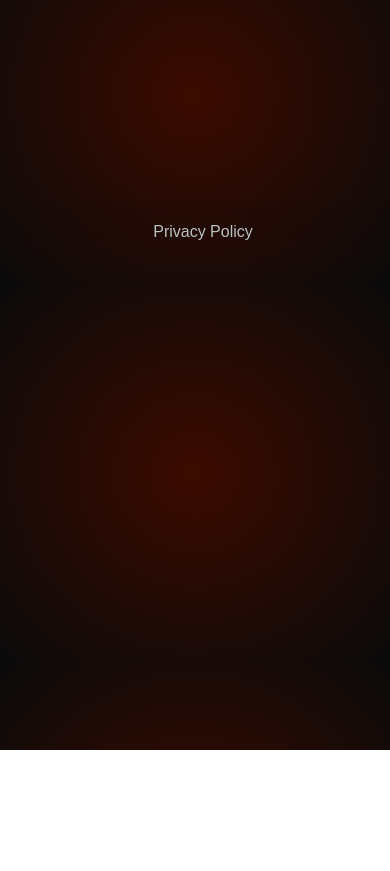
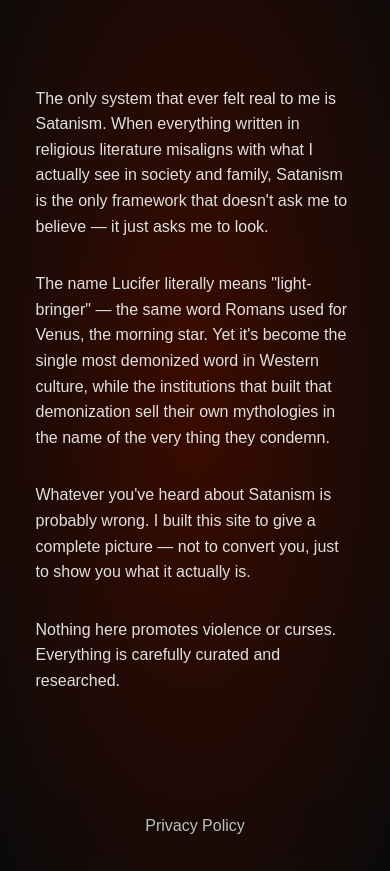
Before and after one commit to habitant5830/Asmodeus, a plain HTML site: page about.html in a window 390 px wide. Shown: the part 94-965 px from the top of the page. Before the commit the page ends 844 px from the top, so only its background shows below. Drawn offline with Linux system fonts and the light colour scheme.

Commit message:
fixed styling..

```diff
--- a/about.html
+++ b/about.html
@@ -18,7 +18,33 @@
         <a class="active" href="about.html">About</a>
       </nav>
     </header>
-    <main></main>
+    <main>
+      <p>
+        The only system that ever felt real to me is Satanism. When everything
+        written in religious literature misaligns with what I actually see in
+        society and family, Satanism is the only framework that doesn't ask me
+        to believe — it just asks me to look.
+      </p>
+
+      <p>
+        The name Lucifer literally means "light-bringer" — the same word Romans
+        used for Venus, the morning star. Yet it's become the single most
+        demonized word in Western culture, while the institutions that built
+        that demonization sell their own mythologies in the name of the very
+        thing they condemn.
+      </p>
+
+      <p>
+        Whatever you've heard about Satanism is probably wrong. I built this
+        site to give a complete picture — not to convert you, just to show you
+        what it actually is.
+      </p>
+
+      <p>
+        Nothing here promotes violence or curses. Everything is carefully
+        curated and researched.
+      </p>
+    </main>
     <footer>
       <a href="privacy.html">Privacy Policy</a>
     </footer>
--- a/style.css
+++ b/style.css
@@ -42,12 +42,13 @@ body {
   gap: var(--gap);
   background: var(--page-bg); /* authentic */
   color: var(--font-color);
-  width: 100%;
+  width: 80%;
+  margin: 0 auto;
 }
 
 header {
   display: flex;
-  margin: 1rem 1rem 3rem;
+  margin: 2rem 1rem 2rem;
   border: var(--border);
   border-radius: var(--border-radius);
   position: sticky;
@@ -70,12 +71,22 @@ nav {
 main {
   display: flex;
   flex-direction: column;
+  max-width: 900px;
+  margin: 0 auto;
+  flex: 1;
+  padding: var(--padding);
+}
+
+.index {
+  gap: 48px;
+}
+
+.intro {
+  display: flex;
+  flex-direction: column;
   align-items: center;
-  max-width: 800px;
-  margin: 1rem auto;
-  flex: 1;
   gap: 64px;
-  padding: var(--padding);
+  margin: 3rem auto 3rem;
 }
 
 .index-image {
@@ -86,17 +97,19 @@ main {
 
 .greeting {
   font-size: 3rem;
+  margin: 0;
 }
-
-.intro {
-  font-size: 1rem;
+.explanation {
+  display: flex;
+  flex-direction: column;
+  gap: 64px;
 }
 
 ul {
   list-style: none;
   display: grid;
   grid-template-columns: repeat(2, 1fr);
-  gap: var(--gap);
+  gap: 48px;
 
   counter-reset: count;
 }
@@ -135,8 +148,9 @@ footer {
 }
 
 @media (max-width: 600px) {
-  main {
-    max-width: 80%;
+  body {
+    width: 90%;
+    margin: 0 auto;
   }
 
   ul {
@@ -144,11 +158,16 @@ footer {
     padding: 0;
   }
 
+  .intro {
+    margin: 1rem auto 1rem;
+  }
+
   .greeting {
+    font-size: 42px;
     text-align: center;
   }
 
   .index-logo {
-    font-size: larger;
+    font-size: medium;
   }
 }
```
Also changed, not shown: index.html (+15 -8 lines).
